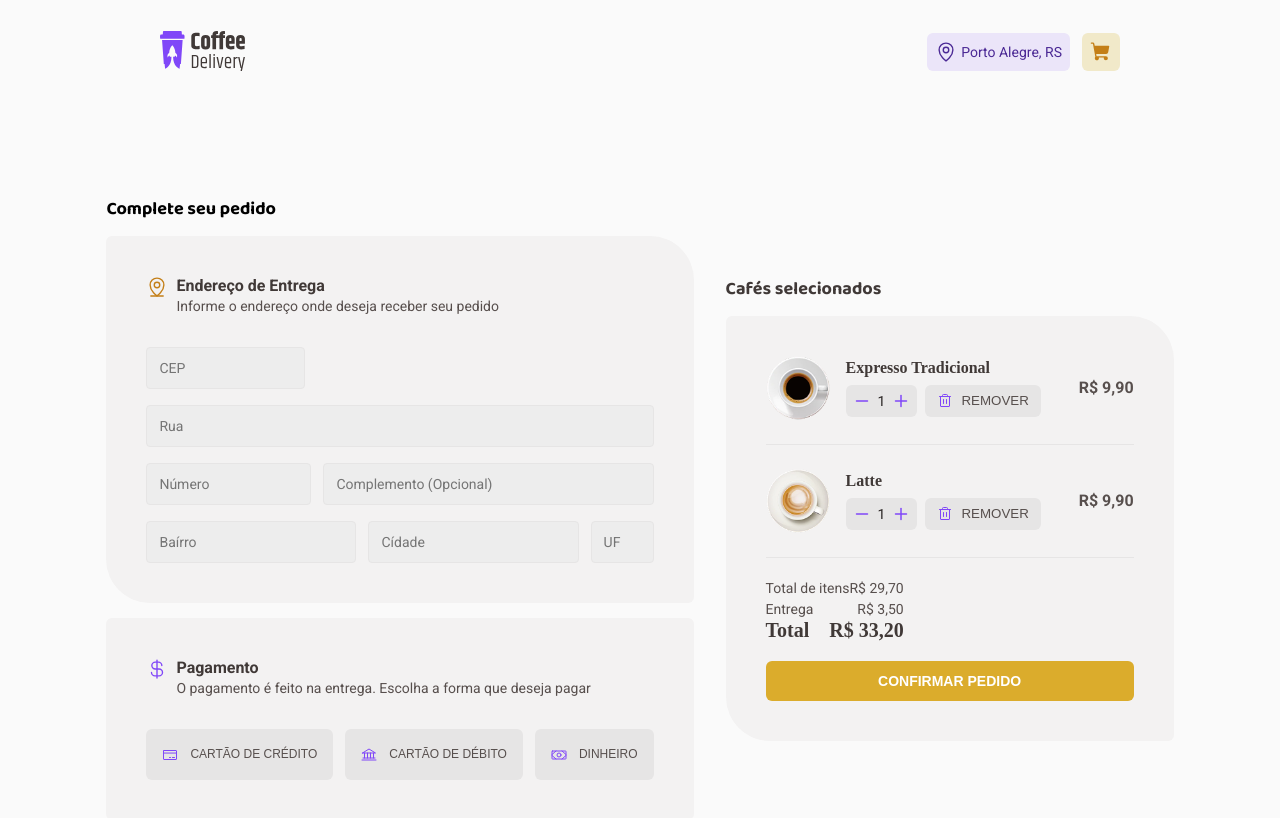
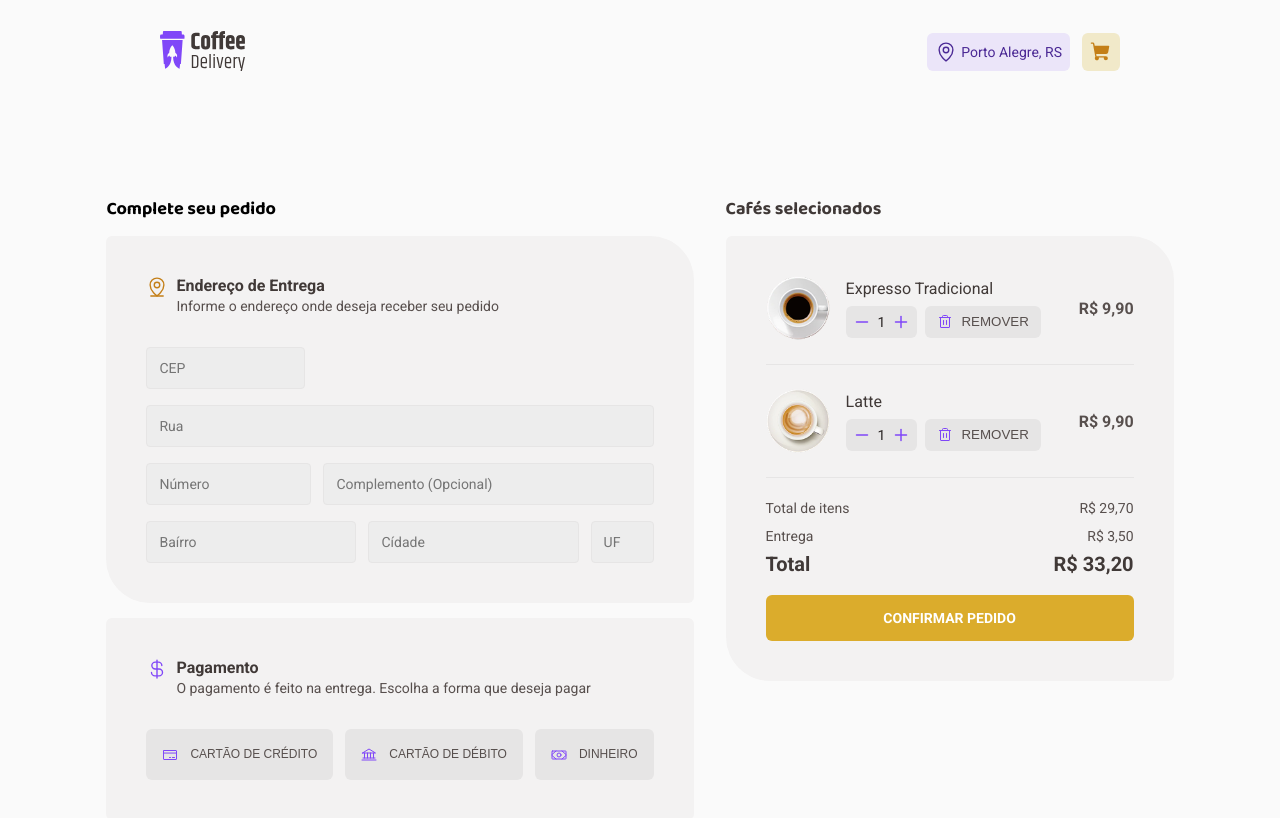
Before and after one commit to KioryFNC/coffeeDelivery, a React (Vite) app: page /carrinho in a window 1280 px wide. Shown: the top 818 px of the page. Built offline with nearby package versions, Linux system fonts and the light colour scheme.

Commit message:
feat: CartProvider and context

```diff
--- a/src/components/ButtonAdd/styles.ts
+++ b/src/components/ButtonAdd/styles.ts
@@ -2,7 +2,7 @@ import styled from "styled-components";
 
 export const Root = styled.div`
   display: flex;
-  height: 38px;
+  height: auto;
   padding: 8px;
   justify-content: center;
   align-items: center;
--- /dev/null
+++ b/src/contexts/CartContext.tsx
@@ -0,0 +1,19 @@
+import { createContext } from 'react'
+
+interface CartItem {
+  id: string;
+  image: string;
+  title: string;
+  price: number;
+  quantity: number;
+}
+
+interface CartContextData {
+  cart: CartItem[];
+  addToCart: (item: CartItem) => void;
+  removeFromCart: (id: string) => void;
+  updateQuantity: (id: string, quantity: number) => void;
+  cartQuantity: number;
+}
+
+export const CartContext = createContext({} as CartContextData)
--- /dev/null
+++ b/src/contexts/CartProvider.tsx
@@ -0,0 +1,54 @@
+import { ReactNode, useState } from "react";
+import { CartContext } from "./CartContext";
+
+interface CartProviderProps {
+  children: ReactNode
+}
+
+interface CartItem {
+  id: string;
+  image: string;
+  title: string;
+  price: number;
+  quantity: number;
+}
+
+
+export function CartProvider({ children }: CartProviderProps) {
+  const [cart, setCart] = useState<CartItem[]>([]);
+
+  function addToCart(item: CartItem) {
+    setCart((prevCart) => {
+      const itemExists = prevCart.find((cartItem) => cartItem.id === item.id)
+
+      if (itemExists) {
+        return prevCart.map((cartItem) =>
+          cartItem.id === item.id
+          ? { ...cartItem, quantity: cartItem.quantity + item.quantity }
+          : cartItem
+        )
+      }
+      return [...prevCart, item]
+    })
+  }
+
+  function removeFromCart(id: string) {
+    setCart((prevCart) => prevCart.filter((item) => item.id !== id))
+  }
+
+  function updateQuantity(id: string, quantity: number) {
+    setCart((prevCart) =>
+      prevCart.map((item) =>
+        item.id === id ? { ...item, quantity } : item
+      )
+    )
+  }
+
+  const cartQuantity = cart.reduce((total, item) => total + item.quantity, 0);
+
+  return (
+    <CartContext.Provider value={{ cart, addToCart, removeFromCart, updateQuantity, cartQuantity}}>
+      {children}
+    </CartContext.Provider>
+  )
+}
--- a/src/main.tsx
+++ b/src/main.tsx
@@ -1,9 +1,12 @@
 import { StrictMode } from 'react'
 import { createRoot } from 'react-dom/client'
 import { App } from './App.tsx'
+import { CartProvider } from './contexts/CartProvider.tsx'
 
 createRoot(document.getElementById('root')!).render(
   <StrictMode>
-    <App />
+    <CartProvider>
+      <App />
+    </CartProvider>
   </StrictMode>,
 )
--- a/src/pages/Checkout/styles.ts
+++ b/src/pages/Checkout/styles.ts
@@ -2,7 +2,7 @@ import styled from "styled-components";
 
 export const Root = styled.div`
   display: flex;
-  align-items: center;
+  align-items: flex-start;
   justify-content: center;
   gap: 3.2rem;
 `
@@ -233,10 +233,13 @@ export const CoffeeItem = styled.div`
 
   h4 {
     font-size: 1.6rem;
+    font-weight: 400;
+    font-family: 'Roboto', sans-serif;
     color: ${(props) => props.theme['base-subtitle']};
   }
 
   .actions {
+
     display: flex;
     align-items: center;
     gap: .8rem;
@@ -298,10 +301,12 @@ export const RemoveButton = styled.button`
 `
 
 export const PriceOrder = styled.div`
+  width: 100%;
   display: flex;
   flex-direction: column;
+  font-family: 'Roboto', sans-serif;
   line-height: 130%;
-  gap: .8rem;
+  gap: 1.5rem;
 
   span {
     display: flex;
@@ -320,9 +325,12 @@ export const PriceOrder = styled.div`
 
 export const ConfirmButton = styled.button`
   width: 100%;
+  height: 4.6rem;
   padding: 1.2rem;
   font-size: 1.4rem;
+  line-height: 160%;
   font-weight: 700;
+  font-family: 'Roboto', sans-serif;
   text-transform: uppercase;
   color: ${(props) => props.theme['white']};
   cursor: pointer;
```
Also changed, not shown: src/pages/Checkout/index.tsx (indentation only).
